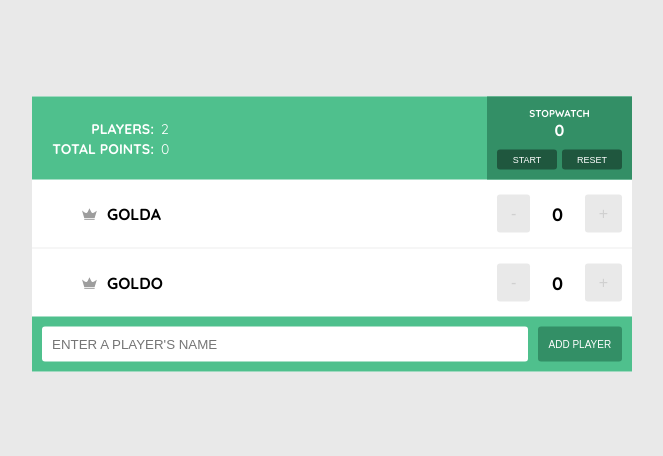
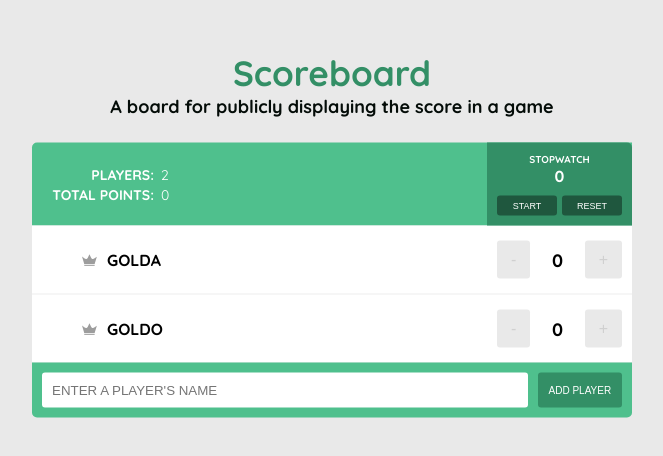
Before and after one commit to coderdiaz/scoreboard, a Vue app: page / in a window 1280 px wide. Shown: the part 166-622 px from the top of the page, without its empty margins (308-971 px from the left). Built offline with nearby package versions, Linux system fonts and the light colour scheme.

Commit message:
fix: minor fixes

```diff
--- a/src/components/Scoreboard.vue
+++ b/src/components/Scoreboard.vue
@@ -1,5 +1,8 @@
 <template>
   <div class="scoreboard">
+    <h1 class="scoreboard-title">Scoreboard</h1>
+    <h2 class="scoreboard-subtitle">A board for publicly displaying the score in a game</h2>
+    <div class="scoreboard-wrapper">
       <div class="scoreboard-header grid">
         <Statistics />
         <Stopwatch />
@@ -14,6 +17,7 @@
       </div>
       <div class="scoreboard-footer">
         <PlayerForm />
+      </div>
     </div>
   </div>
 </template>
--- a/src/scss/components/_scoreboard.scss
+++ b/src/scss/components/_scoreboard.scss
@@ -2,21 +2,40 @@
 .scoreboard {
   width: 600px;
   min-height: 250px;
-  background: $white-color;
   position: absolute;
   top: 50%;
   left: 50%;
   transform: translate(-50%, -50%);
+
+  .scoreboard-title {
+    font-size: 35px;
+    text-align: center;
+    color: darken($primary-color, 15%);
+  }
+
+  .scoreboard-subtitle {
+    text-align: center;
+    font-size: 18px;
+    padding-bottom: 25px;
+    color: darken($primary-color, 50%);
+  }
 
   .scoreboard-header {
     color: $white-color;
     background-color: $primary-color;
     grid-template-columns: 1fr 145px;
     align-items: center;
+    border-top-left-radius: 5px;
+  }
+
+  .scoreboard-content {
+    background-color: $white-color;
   }
 
   .scoreboard-footer {
     background-color: $primary-color;
     padding: 10px;
+    border-bottom-left-radius: 5px;
+    border-bottom-right-radius: 5px;
   }
 }
--- a/src/scss/components/_stopwatch.scss
+++ b/src/scss/components/_stopwatch.scss
@@ -3,6 +3,7 @@
   padding: 10px;
   text-align: center;
   background-color: darken($primary-color, 15%);
+  border-top-right-radius: 5px;
 
   .title {
     font-size: 10px;
```
Lines whose indentation alone changed are shown as unchanged.
